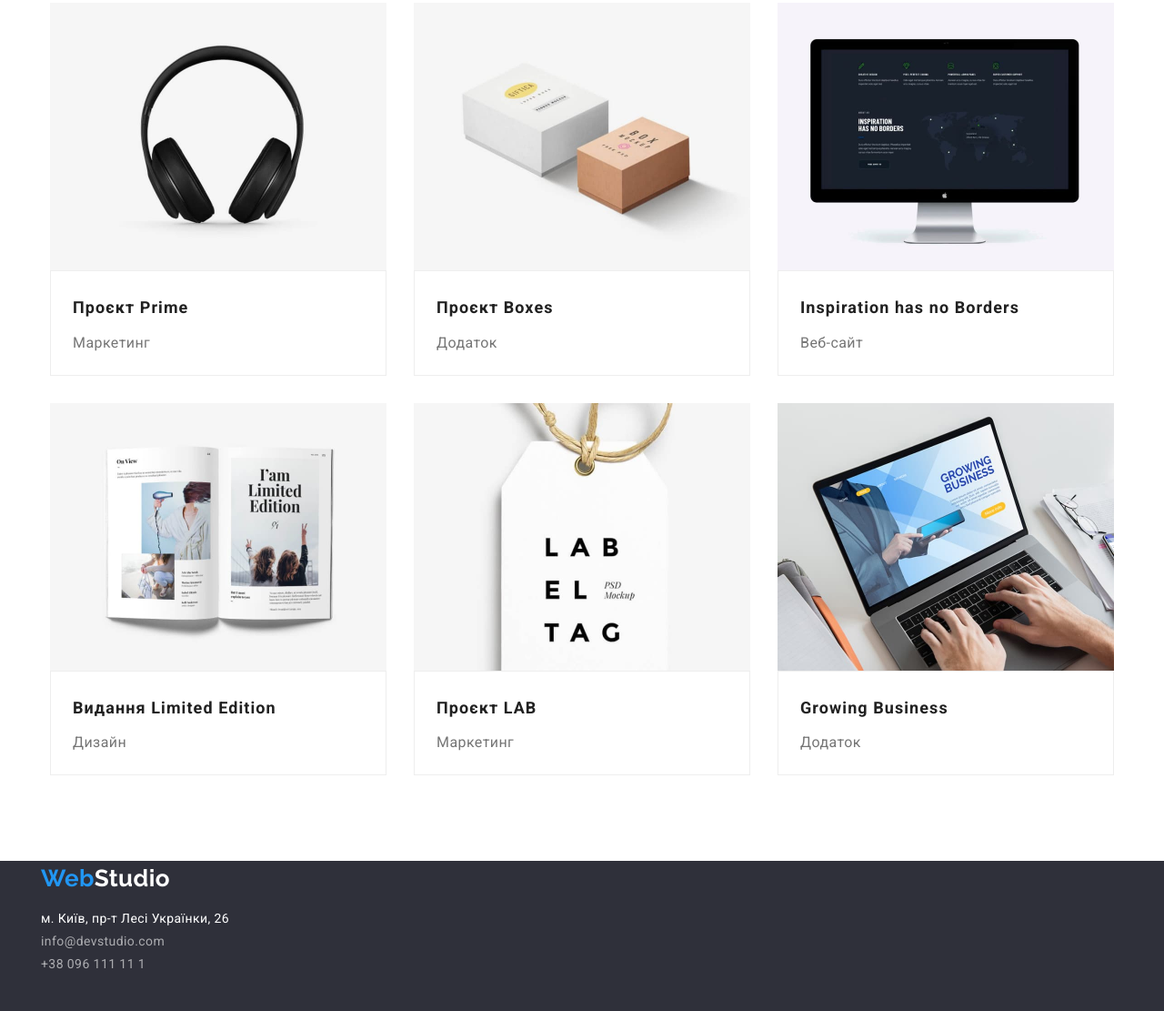
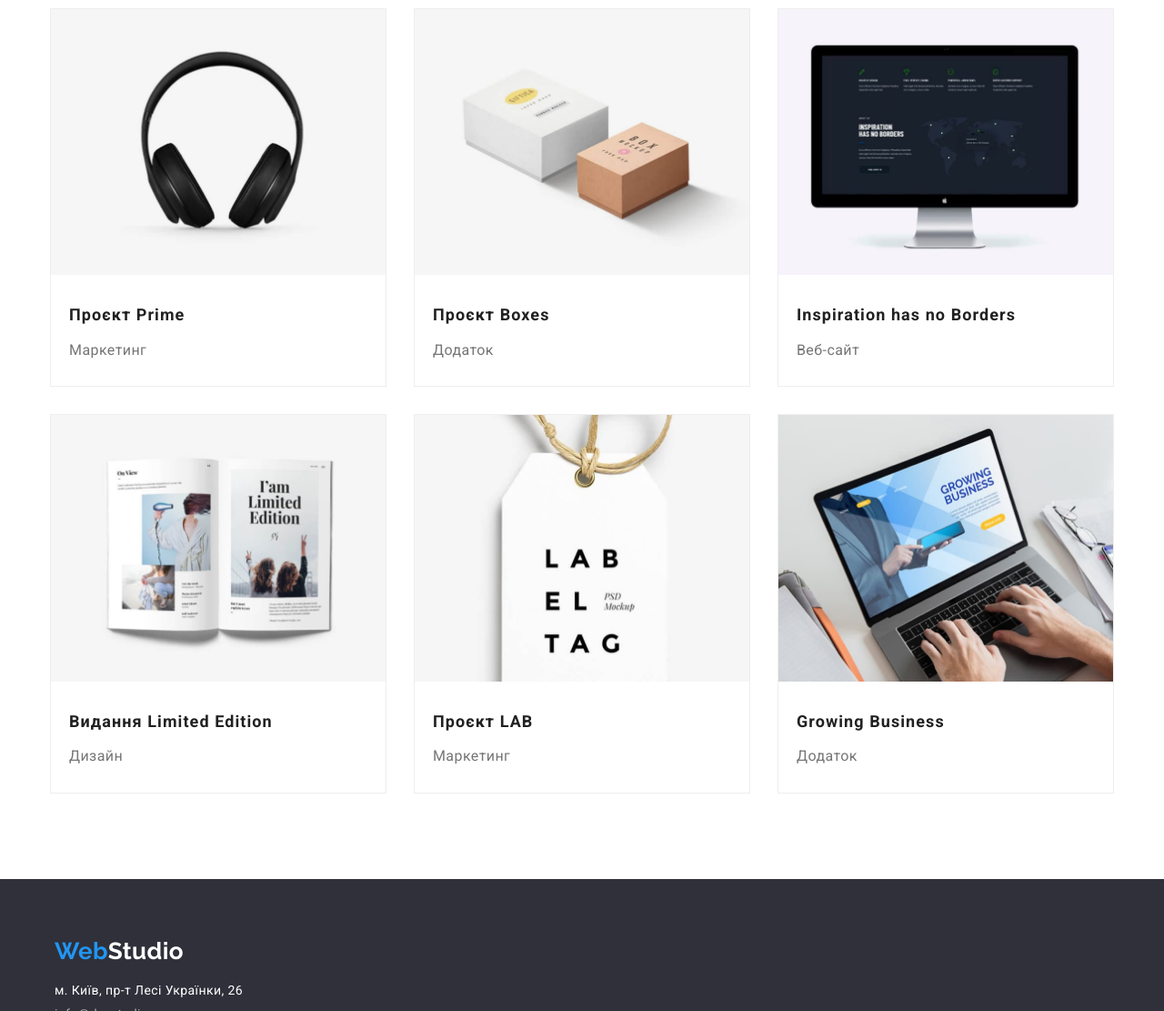
Before and after one commit to karas27/goit-markup-hw-03, a plain HTML site: page portfolio.html in a window 1280 px wide. Shown: the part 699-1810 px from the top of the page at 91% size. Drawn offline with nearby package versions, Linux system fonts and the light colour scheme.

Commit message:
fixed studio/portfolio

```diff
--- a/css/style.css
+++ b/css/style.css
@@ -5,8 +5,14 @@
             --accent-color: #2196F3;
             --white-color: #FFFFFF;
             --background-color: #2F303A;
+            --card-set-gap: 30px;
 }
-
+html {
+    box-sizing: border-box;
+}
+*,*::before,*::after {
+    box-sizing: inherit;
+}
 body{
     color: var(--primary-text-color);
     background-color: var(--white-color);
@@ -150,6 +156,7 @@ a {
 .footer {
     background-color:var(--background-color);
     height: 252px;
+    padding-top: 60px;
 }
 .logo-footer {
     display: block;
@@ -253,9 +260,16 @@ a {
 .about-paragraph {
     margin: 0px;
 }
+
 .whatwedo-description {
     display: flex;
-
+    margin-left: calc(-1 * var(--card-set-gap));
+    margin-top: calc(-1 * var(--card-set-gap));
+}
+.whatwedo-list {
+    flex-basis: calc(100% / 3 - var(--card-set-gap));
+    margin-top: var(--card-set-gap);
+    margin-left: var(--card-set-gap);
 }
 .ourteam {
     background-color: #F5F4FA;;
@@ -264,18 +278,20 @@ a {
     display: flex;
     margin: 0px;
     padding-left: 0px;
+    margin-left: calc(-1 * var(--card-set-gap));
+        margin-top: calc(-1 * var(--card-set-gap));
 }
 .ourteam-wrap-item {
     width: 270px;
+    flex-basis: calc(100% / 3 - var(--card-set-gap));
+        margin-top: var(--card-set-gap);
+        margin-left: var(--card-set-gap);
     background-color: var(--white-color);
-    margin-right: 30px;
     text-align: center;
     border-radius: 0px 0px 4px 4px;
     box-shadow: 0px 1px 3px rgba(0, 0, 0, 0.12), 0px 1px 1px rgba(0, 0, 0, 0.14), 0px 2px 1px rgba(0, 0, 0, 0.2);
 }
-.ourteam-img {
-    display: block;
-}
+
 .ourteam-titel, .whatwedo-titel {
     font-weight: 700;
     font-size: 36px;
@@ -283,9 +299,6 @@ a {
     line-height: 1.16;
     text-align: center;
     margin-bottom: 50px;
-}
-.ourteam-wrap-item {
-    display: block;
 }
 .ourteam-name {
     font-weight: 500;
@@ -304,10 +317,7 @@ a {
 }
 /*!!!!!!!!!!!!!!!!!!!!!!!!!! PORTFOLIO PAGE!!!!!!!!!!*/
 /*                                                TYPE OF PRODUCT SECTION*/
-.typeofproduct-wrap.container {
-    padding-left: 0px;
-    padding-right: 0px;
-}
+
 .typeofproduct-description {
     display: flex;
     justify-content: center;
@@ -343,28 +353,24 @@ a {
     line-height: 1.59;
     letter-spacing: 0.03em;
 }
-.content-wrap {
-    border: 1px solid #EEEEEE;
-    padding-bottom: 20px;
-}
 .exampleofproduct-descraption {
     display: flex;
     flex-wrap: wrap;
-    padding-left: 0px;
-    margin: 0px;
-    gap: 30px;
+    margin-left: calc(-1 * var(--card-set-gap));
+    margin-top: calc(-1 * var(--card-set-gap));
     list-style-type: none;
-    justify-content: center;
-    align-items: center;
+    box-sizing: border-box;
+
 }
-.exampleofproduct-titel, .exampleofproduct-paragraph {
-    padding-left: 24px;
+.exampleofproduct-item {
+    flex-basis: calc( 100% / 3 - var(--card-set-gap));
+    margin-top: var(--card-set-gap);
+    margin-left: var(--card-set-gap);
+    border: 1px solid #EEEEEE;
 }
 .exampleofproduct-titel{
-margin-top: 20px;
 margin-bottom: 4px;
 line-height: 2.2;
-display: block;
 font-size: 18px;
 font-weight: 700;
 letter-spacing: 0.06em;
@@ -372,8 +378,10 @@ letter-spacing: 0.06em;
 .exampleofproduct-paragraph {
     font-size: 16px;
     line-height: 1.9 ;
-    display: block;
-    width: 322px;
-    height: 30px;
-    margin-top: 0px;
 }
+.card-content {
+    padding-left: 20px;
+    padding-right: 20px;
+    padding-top: 24px;
+    padding-bottom: 24px;
+}
--- a/portfolio.html
+++ b/portfolio.html
@@ -56,63 +56,84 @@
         </ul>
         <ul class="exampleofproduct-descraption">
             <li class="exampleofproduct-item">
+                <div class="content-wrap">
                     <img src="./images/pe1.jpg" alt="" width="370" height="294" class="product-img">
-                <div class="content-wrap">
+                </div>
+                <div class="card-content">
                     <h2 class="exampleofproduct-titel">Технокряк</h3>
                     <p class="exampleofproduct-paragraph">Веб-сайт</p>
                 </div>
             </li>
             <li class="exampleofproduct-item">
+                <div class="content-wrap">
                     <img src="./images/pe2.jpg" alt="" width="370" height="294" class="product-img">
-                <div class="content-wrap">
+                </div>
+                <div class="card-content">
                     <h2 class="exampleofproduct-titel">Постер New Orlean vs Golden Star</h3>
                     <p class="exampleofproduct-paragraph">Дизайн</p>
+                </div>
             </li>
             <li class="exampleofproduct-item">
+
+                <div class="content-wrap">
                     <img src="./images/pe3.jpg" alt="" width="370" height="294" class="product-img">
-                <div class="content-wrap">
+                </div>
+                <div class="card-content">
                     <h2 class="exampleofproduct-titel">Ресторан Seafood</h3>
                     <p class="exampleofproduct-paragraph">Додаток</p>
                 </div>
             </li>
             <li class="exampleofproduct-item">
+
+                <div class="content-wrap">
                 <img src="./images/pe4.jpg" alt="" width="370" height="294" class="product-img">
-                <div class="content-wrap">
+            </div>
+                <div class="card-content">
                     <h2 class="exampleofproduct-titel">Проєкт Prime</h3>
                     <p class="exampleofproduct-paragraph">Маркетинг</p>
                 </div>
             </li>
             <li class="exampleofproduct-item">
+                <div class="content-wrap">
                     <img src="./images/pe5.jpg" alt="" width="370" height="294" class="product-img">
-                <div class="content-wrap">
+                </div>
+                <div class="card-content">
                     <h2 class="exampleofproduct-titel">Проєкт Boxes</h3>
                     <p class="exampleofproduct-paragraph">Додаток</p>
                 </div>
             </li>
             <li class="exampleofproduct-item">
+                <div class="content-wrap">
                     <img src="./images/pe6.jpg" alt="" width="370" height="294" class="product-img">
-                <div class="content-wrap">
+                    </div>
+                <div class="card-content">
                     <h2 class="exampleofproduct-titel">Inspiration has no Borders</h3>
                     <p class="exampleofproduct-paragraph">Веб-сайт</p>
                 </div>
             </li>
             <li class="exampleofproduct-item">
+                <div class="content-wrap">
                     <img src="./images/pe7.jpg" alt="" width="370" height="294" class="product-img">
-                <div class="content-wrap">
+                    </div>
+                <div class="card-content">
                     <h2 class="exampleofproduct-titel">Видання Limited Edition</h3>
                     <p class="exampleofproduct-paragraph">Дизайн</p>
                 </div>
             </li>
             <li class="exampleofproduct-item">
+                <div class="content-wrap">
                 <img src="./images/pe8.jpg" alt="" width="370" height="294" class="product-img">
-                <div class="content-wrap">
+                </div>
+                <div class="card-content">
                     <h2 class="exampleofproduct-titel">Проєкт LAB</h3>
                     <p class="exampleofproduct-paragraph">Маркетинг</p>
                 </div>
             </li>
             <li class="exampleofproduct-item">
+                <div class="content-wrap">
                 <img src="./images/pe9.jpg" alt="" width="370" height="294" class="product-img">
-                <div class="content-wrap">
+                </div>
+                <div class="card-content">
                     <h2 class="exampleofproduct-titel">Growing Business</h3>
                     <p class="exampleofproduct-paragraph">Додаток</p>
                 </div>
```
Lines whose indentation alone changed are shown as unchanged.
